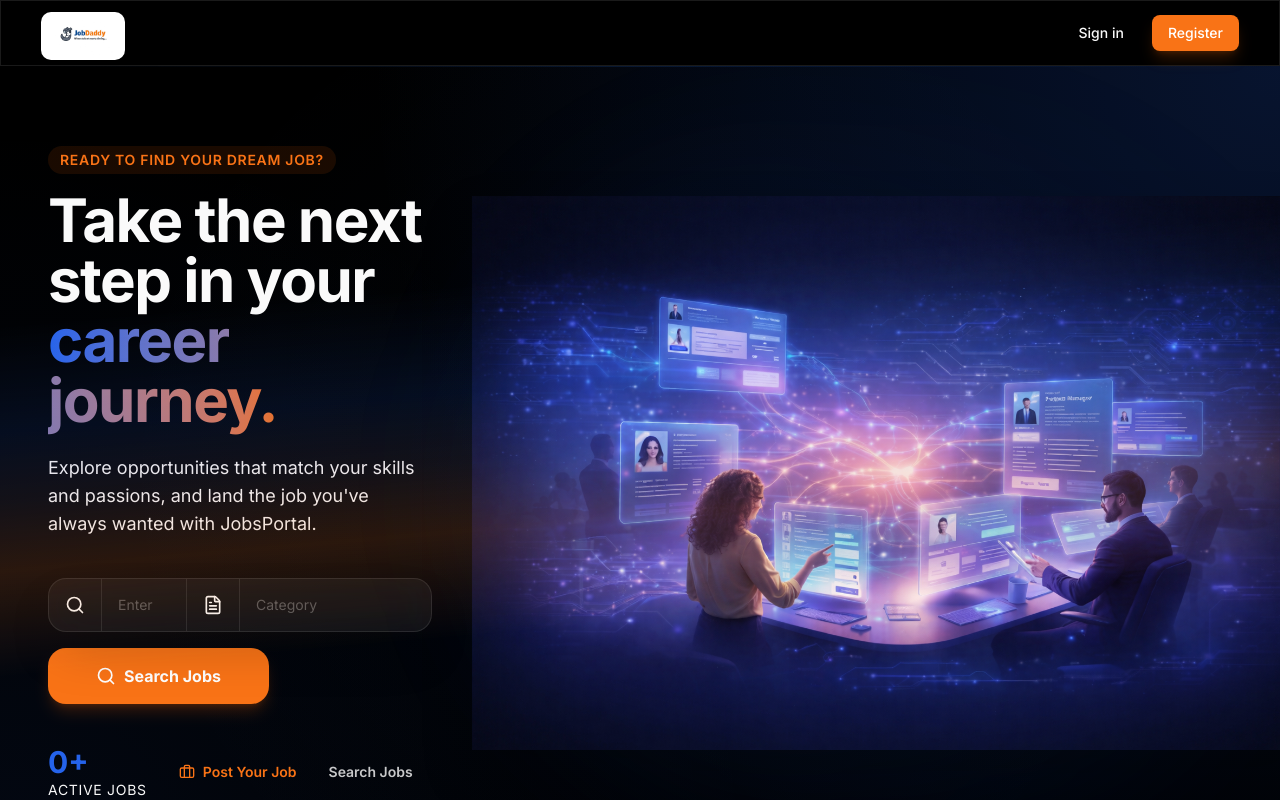
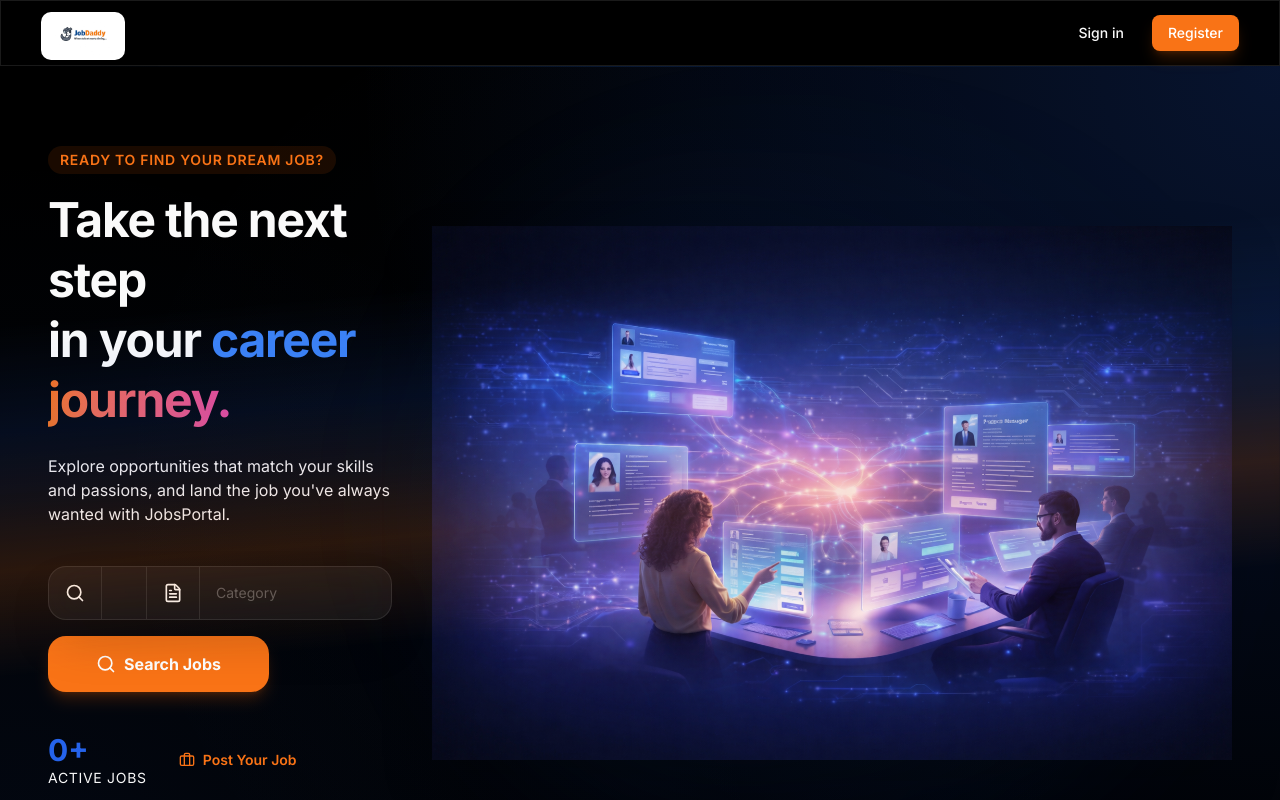
Before and after one commit to matheletes111-afk/jobs-wala, a Next.js app: page / in a window 1280 px wide. Shown: the top 800 px of the page. Built offline with nearby package versions, Linux system fonts and the light colour scheme; no server answers; the database is empty.

Commit message:
image fix

```diff
--- a/app/page.tsx
+++ b/app/page.tsx
@@ -97,11 +97,11 @@ export default async function HomePage() {
           <Link href="/" className="flex shrink-0 items-center transition-transform hover:scale-105 active:scale-95">
             {/* Mobile: smaller logo */}
             <div className="bg-white rounded-lg shadow-2xl flex items-center justify-center shrink-0 p-1 px-3 mt-1.5 transition-transform hover:scale-105 active:scale-95">
-               <img
-                 src="/images/logo.jpeg"
-                 alt="Jobs Portal"
-                 className="h-8 md:h-10 object-contain"
-               />
+              <img
+                src="/images/logo.jpeg"
+                alt="Jobs Portal"
+                className="h-8 md:h-10 object-contain"
+              />
             </div>
           </Link>
           <nav className="flex items-center gap-3">
@@ -139,10 +139,12 @@ export default async function HomePage() {
               <p className="mb-4 inline-flex items-center rounded-full bg-orange-500/10 px-3 py-1 text-xs font-semibold tracking-wider text-[#f97316] uppercase sm:text-sm">
                 Ready to find your dream job?
               </p>
-              <h1 className="mb-6 text-3xl font-bold tracking-tight text-foreground sm:text-4xl md:text-5xl lg:text-6xl">
-                Take the next step in your <span className="text-transparent bg-clip-text bg-gradient-to-r from-[#2563eb] to-[#f97316]">career journey.</span>
+              <h1 className="mb-6 text-2xl font-bold tracking-tight text-foreground sm:text-3xl md:text-4xl lg:text-5xl leading-tight">
+                Take the next step <br />
+                in your <span className="text-[#3b82f6]">career</span> <br />
+                <span className="text-transparent bg-clip-text bg-gradient-to-r from-[#f97316] to-[#ec4899]">journey.</span>
               </h1>
-              <p className="mb-8 text-base text-muted-foreground sm:mb-10 sm:text-lg">
+              <p className="mb-8 text-sm text-muted-foreground sm:mb-10 sm:text-base">
                 Explore opportunities that match your skills and passions, and land the job you&apos;ve always wanted with JobsPortal.
               </p>
               <form action="/user/jobs" method="get" className="mb-8 flex flex-col gap-4 sm:mb-10 items-center lg:items-start">
@@ -209,14 +211,14 @@ export default async function HomePage() {
                 )}
               </div>
             </div>
-            <div className="relative h-64 w-full min-w-0 max-w-xl shrink-0 sm:h-[24.5rem] md:h-[29rem] lg:h-[35rem] xl:h-[43.5rem] lg:max-w-[45rem] xl:max-w-[52rem] lg:-mr-12 xl:-mr-18 lg:-my-7 xl:-my-9 animate-in fade-in slide-in-from-right-10 duration-1000">
+            <div className="relative h-64 w-full min-w-0 max-w-xl shrink-0 sm:h-[24rem] md:h-[28rem] lg:h-[34.5rem] xl:h-[42.5rem] lg:max-w-[44rem] xl:max-w-[50rem] lg:-my-6 xl:-my-8 animate-in fade-in slide-in-from-right-10 duration-1000">
               <div className="absolute inset-0 bg-gradient-to-tr from-[#2563eb]/10 to-transparent rounded-full blur-3xl" />
               <Image
                 src={HERO_IMAGE_URL}
                 alt="Find your dream job"
                 fill
                 className="object-contain object-right drop-shadow-2xl"
-                sizes="(max-width: 768px) 100vw, (max-width: 1024px) 720px, 832px"
+                sizes="(max-width: 768px) 100vw, (max-width: 1024px) 704px, 800px"
                 unoptimized
               />
             </div>
```
